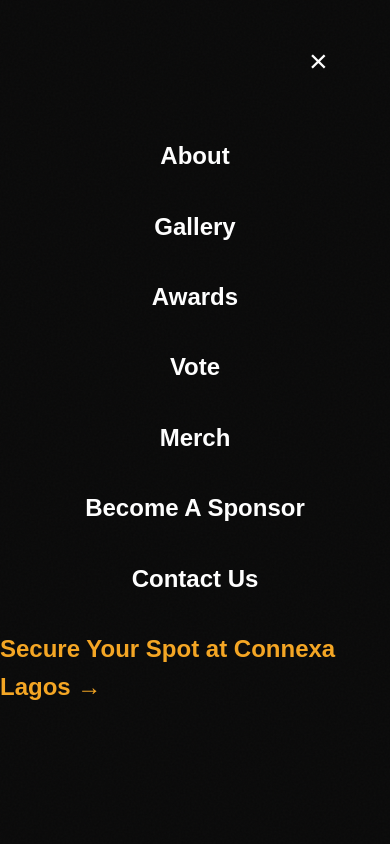
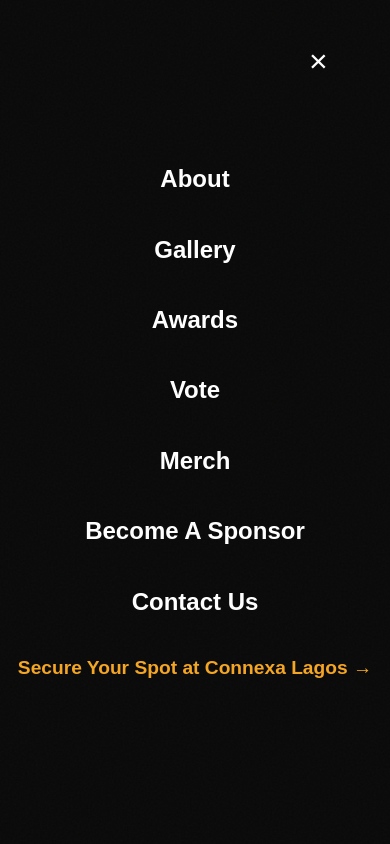
Before and after one commit to Zidepeoplenewaccount/connexa, a React (Vite) app: page /upgrade-ticket in a window 390 px wide. Both pictures are taken after a click on the button "Open menu". Shown: the top 844 px of the page. Built offline with nearby package versions, Linux system fonts and the light colour scheme.

Commit message:
Adjust mobile menu CTA font size

```diff
--- a/src/components/Navbar.css
+++ b/src/components/Navbar.css
@@ -169,6 +169,10 @@
     font-size: 1.5rem;
   }
 
+  .navbar-mobile a.navbar-mobile-cta {
+    font-size: 1.2rem;
+  }
+
   .navbar.open {
     display: none;
   }
--- a/src/components/Navbar.jsx
+++ b/src/components/Navbar.jsx
@@ -78,6 +78,7 @@ export default function Navbar() {
         ))}
         <a
           href="#tickets"
+          className="navbar-mobile-cta"
           onClick={() => setMobileOpen(false)}
           style={{ color: 'var(--orange)' }}
         >
```
